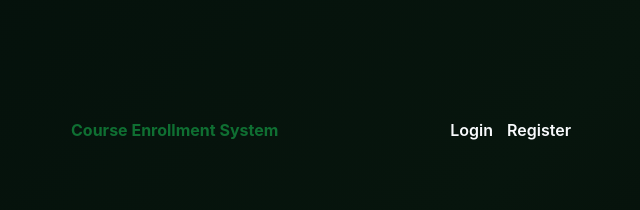
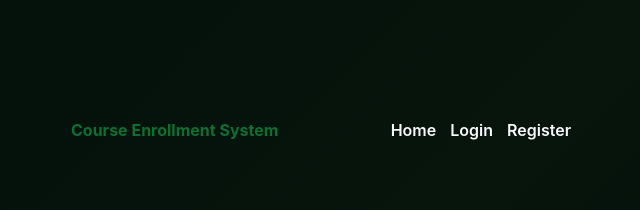
Before and after one commit to ndurumwangi254-stack/COURSE-ENROLLEMENT-SYSTEM, a React (Vite) app in the folder frontend/: page /login in a window 1280 px wide. Shown: the top 210 px of the page, without its empty margins (319-959 px from the left). Built offline with nearby package versions, Linux system fonts and the light colour scheme.

Commit message:
feat: add Home link to navigation in Login and Register pages

```diff
--- a/frontend/src/pages/LoginPage.jsx
+++ b/frontend/src/pages/LoginPage.jsx
@@ -18,6 +18,7 @@ export default function LoginPage({ auth }) {
       <nav className="auth-navbar">
         <div className="brand">Course Enrollment System</div>
         <div className="nav-links">
+          <Link to="/login">Home</Link>
           <Link to="/login">Login</Link>
           <Link to="/register">Register</Link>
         </div>
--- a/frontend/src/pages/RegisterPage.jsx
+++ b/frontend/src/pages/RegisterPage.jsx
@@ -29,6 +29,7 @@ export default function RegisterPage({ auth }) {
       <nav className="auth-navbar">
         <div className="brand">Course Enrollment System</div>
         <div className="nav-links">
+          <Link to="/login">Home</Link>
           <Link to="/login">Login</Link>
           <Link to="/register">Register</Link>
         </div>
```
